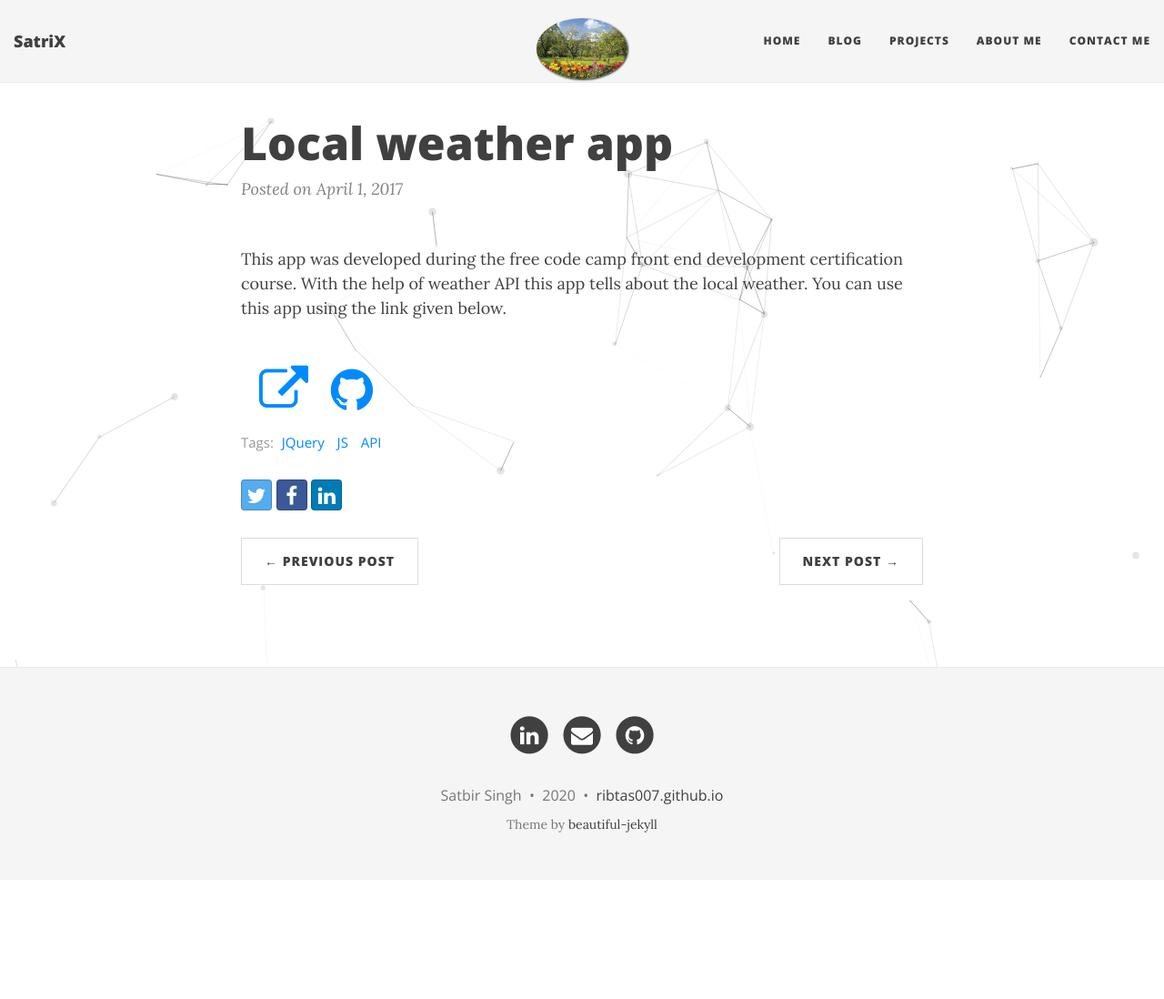
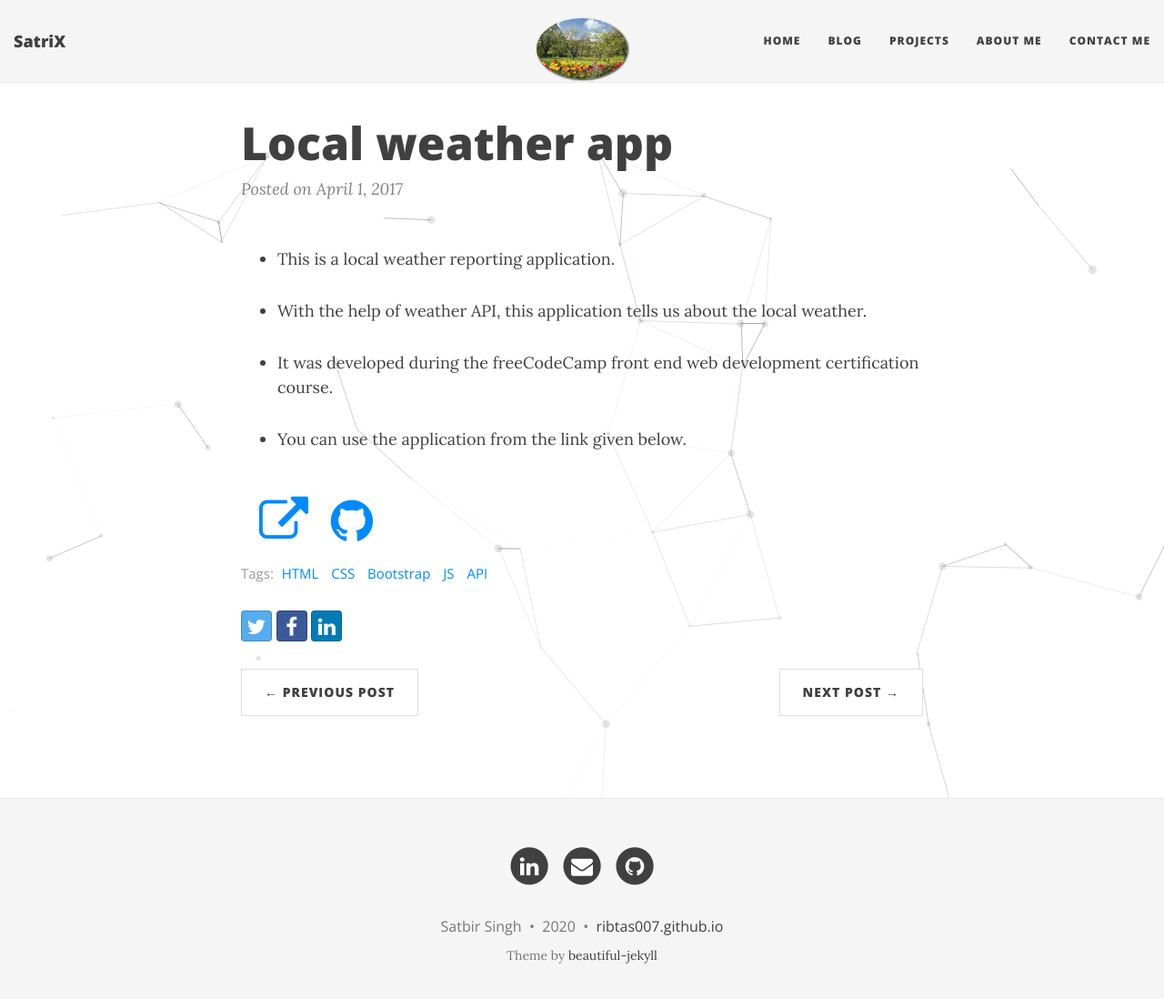
Before and after one commit to RIBTAS007/Ribtas007.github.io, a Jekyll site: the page built from _posts/2017-04-01-Local-weather-app.md, in a window 1280 px wide and 1118 px high. Shown: the top 1098 px of the window at 91% size. Built offline with Jekyll 4.4.1, drawn with Linux system fonts in a browser that asks for light colours; nearby versions of some CDN libraries; comment, search, counter and statistics services are not loaded.

Commit message:
Updated LWA content

```diff
--- a/_posts/2017-04-01-Local-weather-app.md
+++ b/_posts/2017-04-01-Local-weather-app.md
@@ -2,13 +2,16 @@
 title: "Local weather app"
 start: 2017-04-01
 categories: project
-tags: [JQuery, JS, API]
+tags: [HTML, CSS, Bootstrap, JS, API]
 code: https://github.com/RIBTAS007/local-weather-app
 demo: https://ribtas007.github.io/local-weather-app/
 image: /img/project-imgs/weather.jpg
 ---
 
+* This is a local weather reporting application.
 
-This app was developed during the free code camp front end development certification course.
-With the help of weather API this app tells about the local weather. You can use this app
-using the link given below.
+* With the help of weather API, this application tells us about the local weather.
+
+* It was developed during the freeCodeCamp front end web development certification course.
+
+* You can use the application from the link given below.
```
